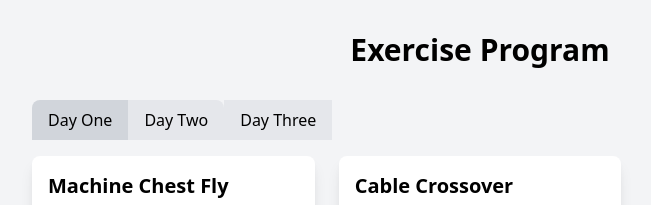
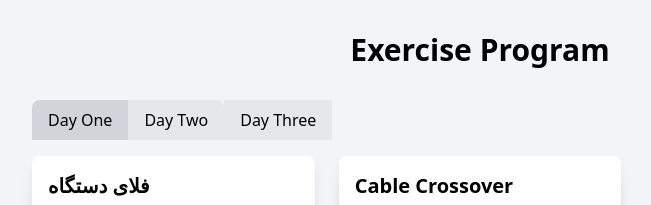
Before and after one commit to babak271/body-building-mhr, a plain HTML site: page index.html in a window 1280 px wide. Both pictures are taken after a click on the button "Day One". Shown: the top 205 px of the page, without its empty margins (160-811 px from the left). Drawn offline with nearby package versions, Linux system fonts and the light colour scheme.

Commit message:
no-comment

```diff
--- a/index.html
+++ b/index.html
@@ -47,7 +47,7 @@
                 <!-- Exercise Card 1 -->
                 <div class="bg-white rounded-lg overflow-hidden shadow-lg">
                     <div class="p-4">
-                        <h2 class="text-xl font-semibold mb-2">Machine Chest Fly</h2>
+                        <h2 class="text-xl font-semibold mb-2">فلای دستگاه</h2>
                         <div class="video-container mb-4">
                             <iframe src="https://www.youtube.com/embed/Z57CtFmRMxA" frameborder="0" allowfullscreen></iframe>
                         </div>
```
